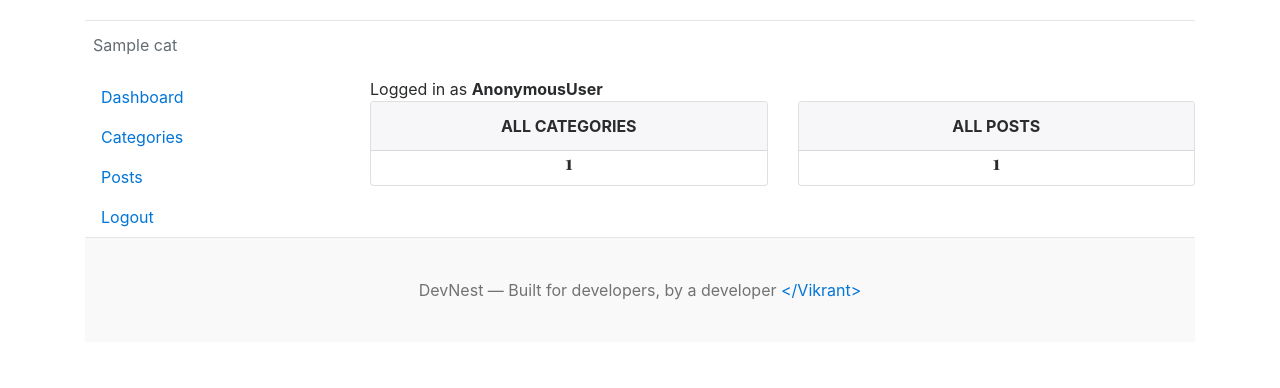
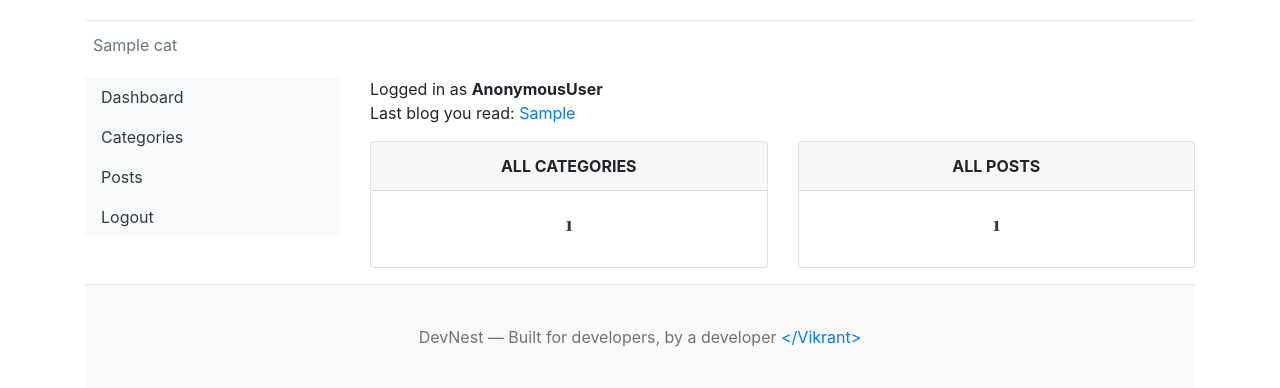
Before and after one commit to vikrant-salunkhe/django-DevNest, a Django app: template templates/dashboard/dashboard.html in a window 1280 px wide. Shown: the part 70-458 px from the top of the page. Run offline with Django 4.2, Linux system fonts and the light colour scheme; the template is opened without the code that fills it: most values are stand-ins (such as "Sample title", 1, 10 or a date in 2020).

Commit message:
implemented session management tasks

```diff
--- a/blog_main/settings.py
+++ b/blog_main/settings.py
@@ -141,3 +141,7 @@ MEDIA_URL = '/media/'
 MEDIA_ROOT = BASE_DIR /'media'
 
 CRISPY_TEMPLATE_PACK = 'bootstrap4'
+
+# Session expires after 30 minutes of inactivity
+SESSION_COOKIE_AGE = 30          # 30 minutes in seconds
+SESSION_SAVE_EVERY_REQUEST = True     # resets the timer on every request
--- a/blogs/views.py
+++ b/blogs/views.py
@@ -27,6 +27,9 @@ def posts_by_category(request, category_id):
 
 
 def blogs(request, slug):
+
+    request.session['last_visited_blog'] = slug  # save to session
+
     single_blog = get_object_or_404(Blog, slug=slug, status='Published')
     if request.method == 'POST':
         comment = Comment()
@@ -50,6 +53,9 @@ def blogs(request, slug):
 def search(request):
     keyword = request.GET.get('keyword')
 
+    if not keyword:
+        return render(request, 'home.html')
+
     blogs = Blog.objects.filter(Q(title__icontains=keyword) | Q(short_description__icontains=keyword), status='Published')
 
     context = {
--- a/dashboards/views.py
+++ b/dashboards/views.py
@@ -11,6 +11,9 @@ from django.contrib.auth.models import User
 # means that only logged in users can access the dashboard page
 @login_required(login_url='login')
 def dashboard(request):
+
+    last_blog = request.session.get('last_visited_blog', None)
+
     category_count = Category.objects.all().count()
     # blogs_count = Blog.objects.all().count()
 
@@ -21,6 +24,7 @@ def dashboard(request):
     else:
         blogs_count = Blog.objects.filter(author=user).count()
     context = {
+        'last_blog': last_blog,
         'category_count': category_count,
         'blogs_count': blogs_count,
     }
--- a/templates/base.html
+++ b/templates/base.html
@@ -8,7 +8,7 @@
     <meta http-equiv="X-UA-Compatible" content="IE=edge">
     <meta name="viewport" content="width=device-width, initial-scale=1.0">
     <title>DevNest</title>
-    <link href="https://getbootstrap.com/docs/4.0/dist/css/bootstrap.min.css" rel="stylesheet">
+    <link rel="stylesheet" href="https://cdn.jsdelivr.net/npm/bootstrap@4.6.2/dist/css/bootstrap.min.css" integrity="sha384-xOolHFLEh07PJGoPkLv1IbcEPTNtaed2xpHsD9ESMhqIYd0nLMwNLD69Npy4HI+N" crossorigin="anonymous">
     <link href="https://fonts.googleapis.com/css?family=Playfair+Display:700,900" rel="stylesheet">
     <link href="{% static 'css/blog.css' %}" rel="stylesheet">
     <link rel="stylesheet" href="https://cdnjs.cloudflare.com/ajax/libs/font-awesome/4.7.0/css/font-awesome.min.css">
@@ -41,7 +41,7 @@
             <form action="{% url 'search' %}" method="GET">
               <div class="input-group">
                 <input class="form-control" type="text" name="keyword" value="{{ keyword }}" placeholder="Python, Django, React, AI/ML....." aria-label="Enter search term..." aria-describedby="button-search" />
-                <button type="submit" class="btn btn-warning" id="button-search" type="button">Fetch( )</button>
+                <button type="submit" class="btn btn-warning" id="button-search" >Fetch( )</button>
             </div>
             </form>
           </div>
--- a/templates/dashboard/dashboard.html
+++ b/templates/dashboard/dashboard.html
@@ -10,6 +10,15 @@
     <!-- Right side content -->
     <div class="col-md-9">
         <span>Logged in as <b>{{ user }}</b></span>
+
+        {% comment %} <p class="text-muted">
+            Last login: {{ user.last_login | date:"d M Y, h:i A" }}
+        </p> {% endcomment %}
+
+        {% if last_blog %}
+            <p>Last blog you read: <a href="{% url 'blogs' last_blog %}">{{ last_blog }}</a></p>
+        {% endif %}
+
         <div class="row">
             <div class="col">
                 <div class="card border-default mb-3">
```
